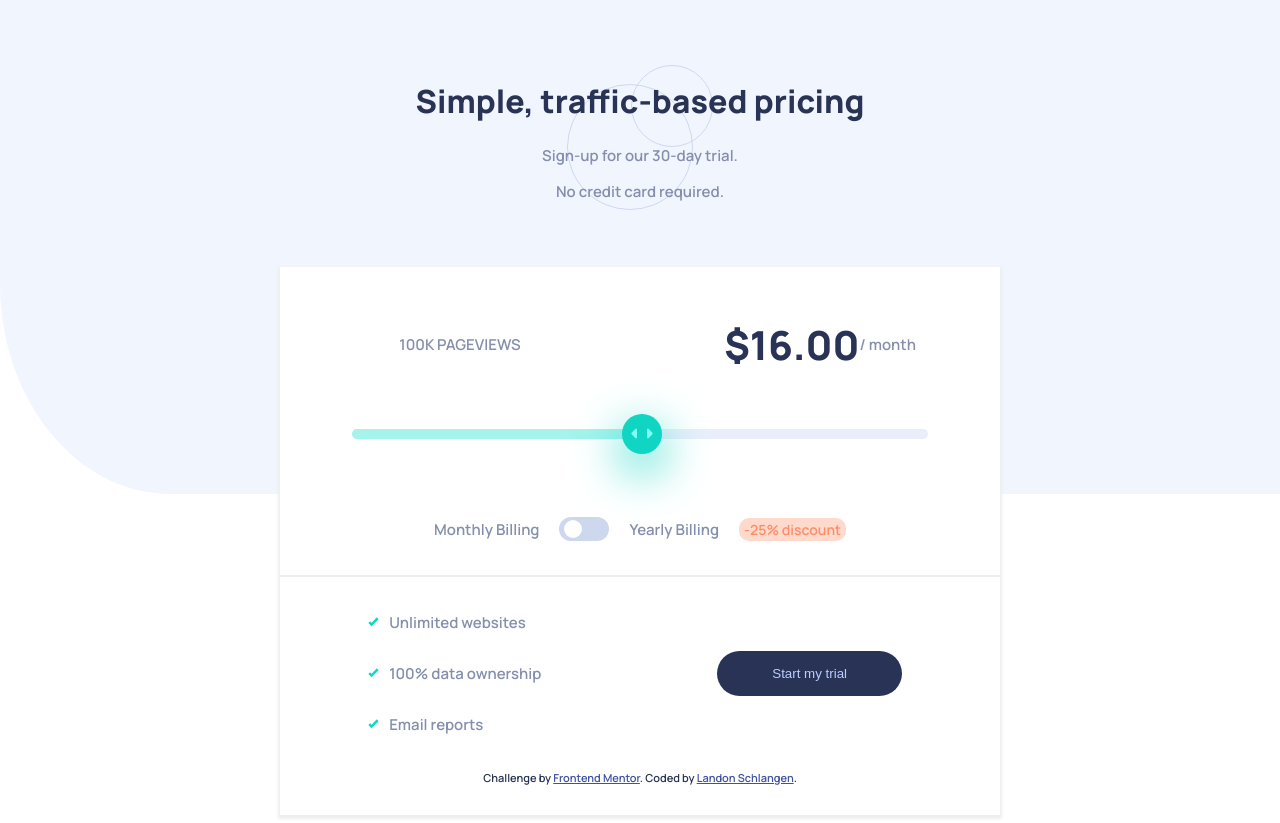
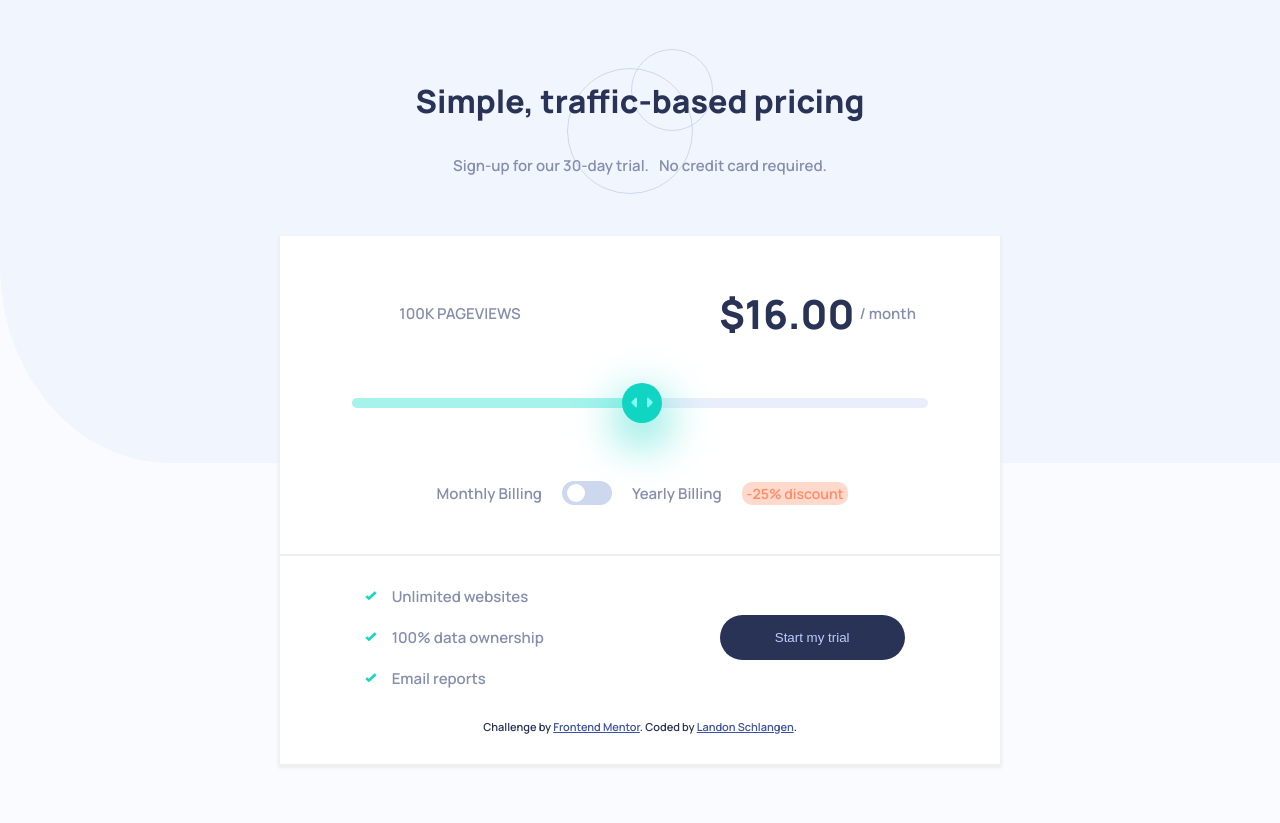
Before and after one commit to Landon345/frontendmentor-interactive-pricing-component, a plain HTML site: page index.html in a window 1280 px wide. After the commit the page ends 800 px from the top, so only its background shows below. Drawn offline with Linux system fonts and the light colour scheme.

Commit message:
small changes

```diff
--- a/index.html
+++ b/index.html
@@ -25,15 +25,15 @@
 
       <header>
         <h1>Simple, traffic-based pricing</h1>
-        <p>Sign-up for our 30-day trial.</p>
-        <p>No credit card required.</p>
+        <div class="para-row">
+
+          <p>Sign-up for our 30-day trial. </p>
+          <p>No credit card required.</p>
+        </div>
       </header>
       <div class="card">
         <div class="slider-container">
         <p class="pageviews"><span id="number-views">0</span> Pageviews</p>
-
-
-
           <form class="slider" autocomplete="off">
             <label for="rangeSlider"></label>
             <div class="bar"><span class="fill js-fill"></span></div>
--- a/style.css
+++ b/style.css
@@ -6,6 +6,7 @@ body {
   background-position: top left;
   background-size: 100% 60%;
   text-align: center;
+  background-color: hsl(230, 100%, 99%);
   font-family: "Manrope", sans-serif;
   color: hsl(227, 35%, 25%);
 }
@@ -31,6 +32,7 @@ header {
 p {
   color: hsl(225, 20%, 60%);
   font-size: 15px;
+  margin: 10px 5px;
 }
 hr {
   border: 1px solid #eee;
@@ -97,6 +99,10 @@ hr {
 }
 
 @media screen and (min-width: 800px) {
+  .para-row {
+    display: flex;
+    justify-content: center;
+  }
   .card {
     max-width: 720px;
     margin: auto;
@@ -117,6 +123,7 @@ hr {
   .billing-row {
     margin: auto;
     width: 60%;
+    padding-bottom: 20px;
     justify-content: space-around;
   }
   .discount-word::before {
```
Also changed, not shown: 1 other file.
